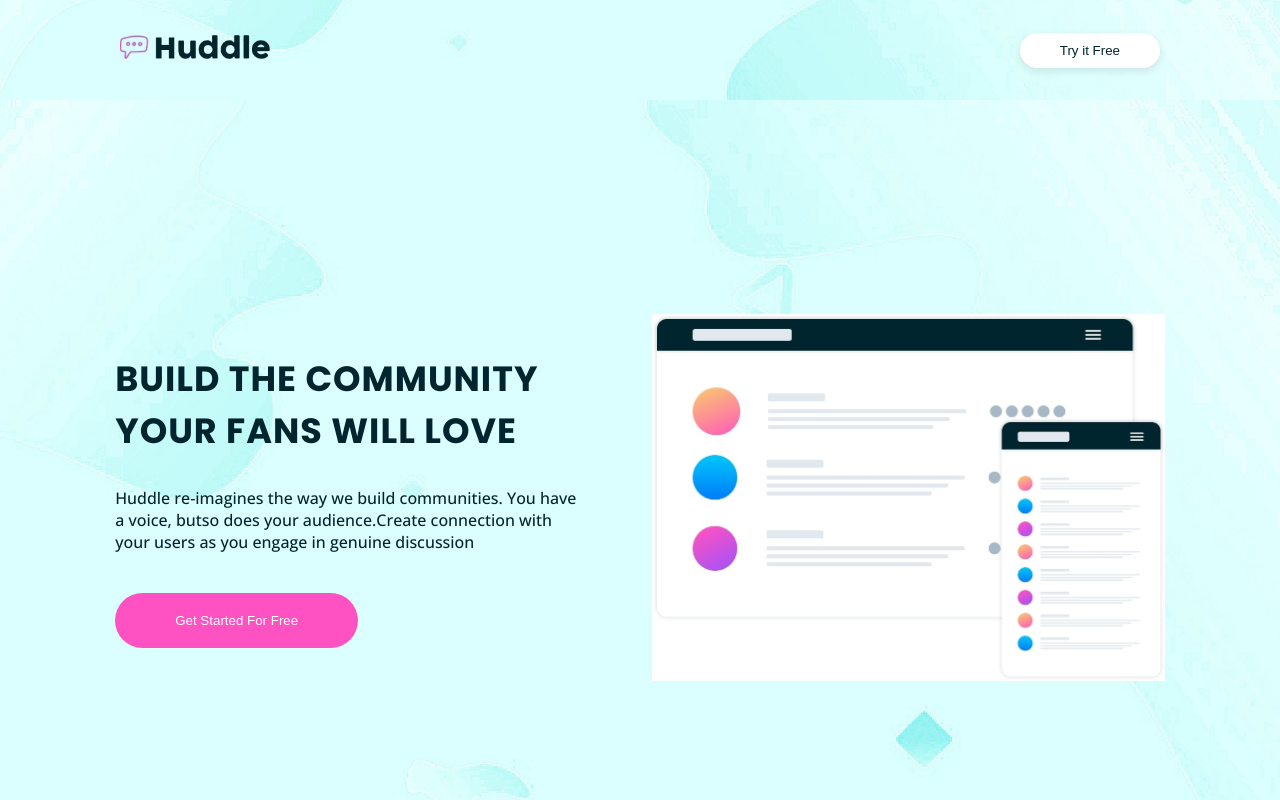
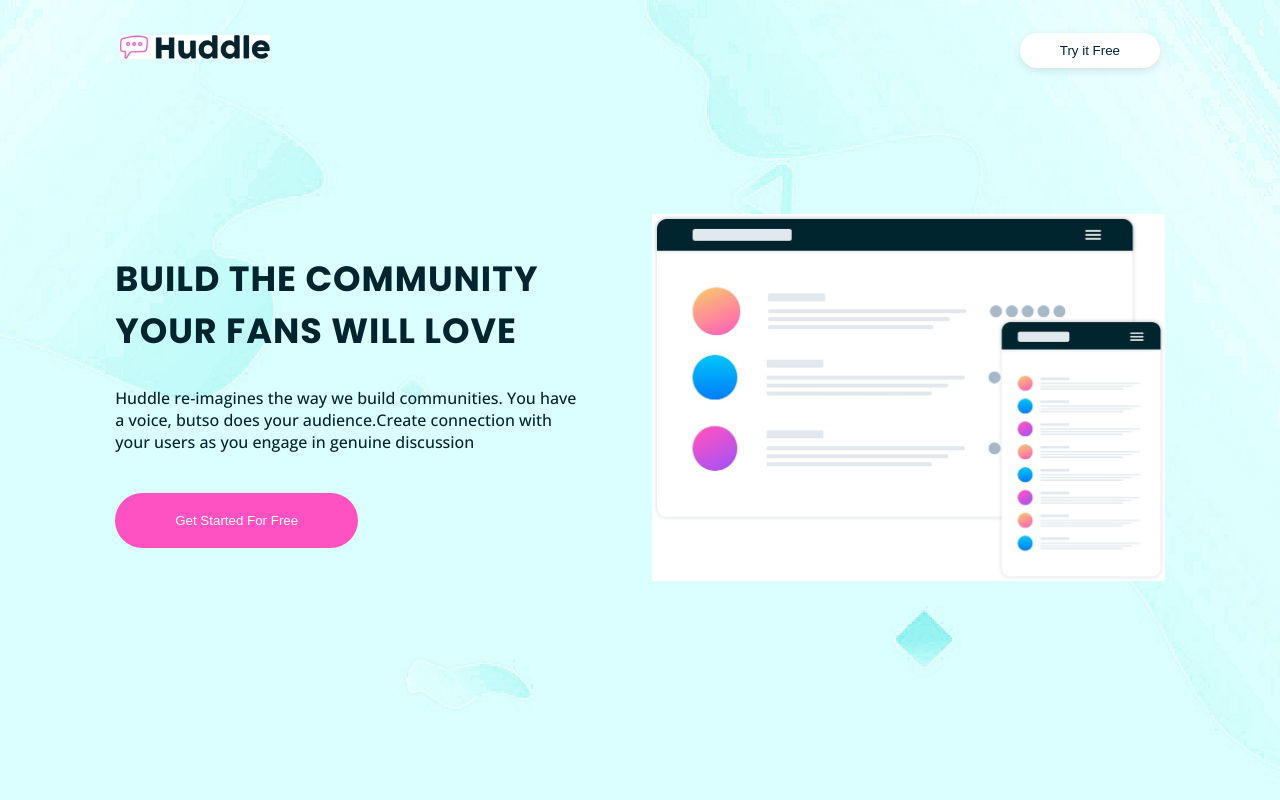
Before and after one commit to AbdoxEz/MINI-PROJET3, a plain HTML site: page mini-projet3/index.html in a window 1280 px wide. Shown: the top 800 px of the page. Drawn offline with nearby package versions, Linux system fonts and the light colour scheme.

Commit message:
Update design.css

```diff
--- a/mini-projet3/design.css
+++ b/mini-projet3/design.css
@@ -15,10 +15,7 @@ body{
 
 
 header{
-    position: relative;
-    background: url(/bg-hero-desktop.jpg);
-    background-size: cover;
-    background-position: center;
+    position: fixed;
     top: 0%;
     right: 0%;
     width: 100%;
```
